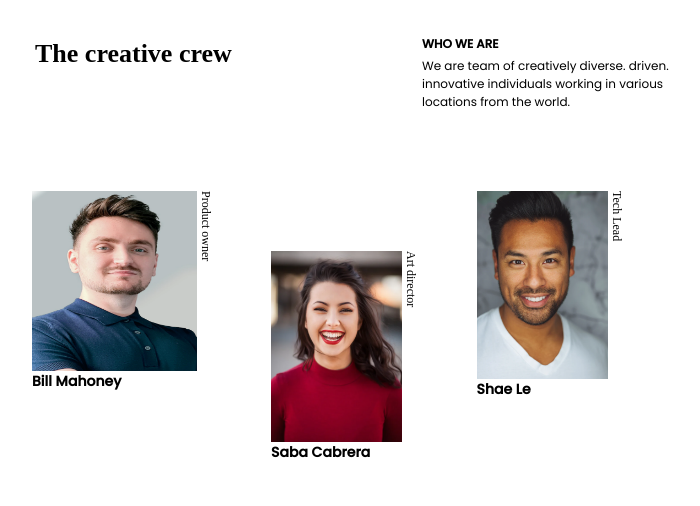
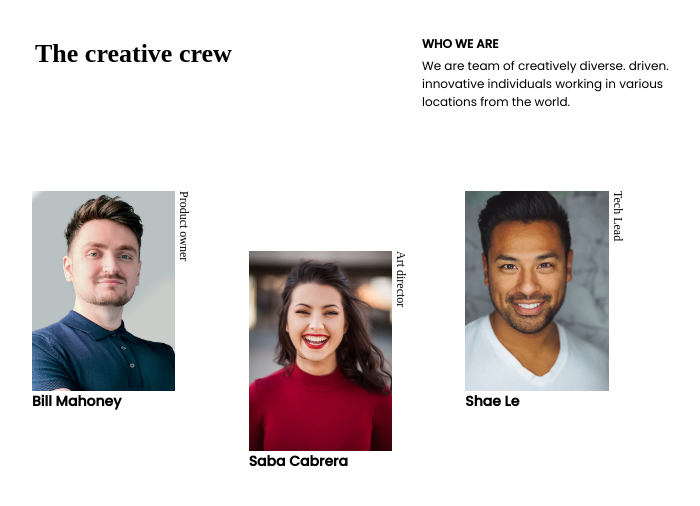
Before and after one commit to sufyan5050/Team-page-challenge, a plain HTML site: page index.html in a window 1280 px wide. Shown: the whole page, without its empty margins (278-978 px from the left). Drawn offline with nearby package versions, Linux system fonts and the light colour scheme.

Commit message:
update index.html

```diff
--- a/index.html
+++ b/index.html
@@ -42,21 +42,21 @@
     <!--Image Section-->
     <div class="lg:flex lg:justify-between lg:flex-row lg:flex-nowrap lg:w-[650px] lg:ml-[310px] lg:mt-[80px] mt-[50px] w-[550px] flex flex-row flex-wrap justify-between ">
       <div>
-      <img class=" lg:w-[226px] lg:h-[180px] h-[100px] w-[326px]" src="photo1.png" />
+      <img class=" lg:w-[200px] lg:h-[200px] h-[100px] w-[326px]" src="photo1.png" />
       <p class="text-[14px] font-['Poppins'] font-semibold ">Bill Mahoney</p>
       </div>
       <div class="w-[102px] ">
         <p class="text-v text-[12px] font-['PT_Serif']  ">Product owner</p>
       </div>
       <div class="pt-[60px]">
-        <img src="photo2.png" height="426px" width="180px"/>
+        <img class="lg:w-[200px] lg:h-[200px] h-[100px] w-[326px]" src="photo2.png" />
         <p class="text-[14px] font-['Poppins'] font-semibold ">Saba Cabrera</p>
       </div>
       <div class="w-[102px] pt-[60px] ">
         <p class="text-v text-[12px] font-['PT_Serif']  ">Art director</p>
       </div>
       <div>
-        <img src="photo3.png" height="426px" width="180px"/>
+        <img class="lg:w-[200px] lg:h-[200px] h-[100px] w-[326px]" src="photo3.png" />
         <p class="text-[14px] font-['Poppins'] font-semibold ">Shae Le</p>
 
       </div>
```
